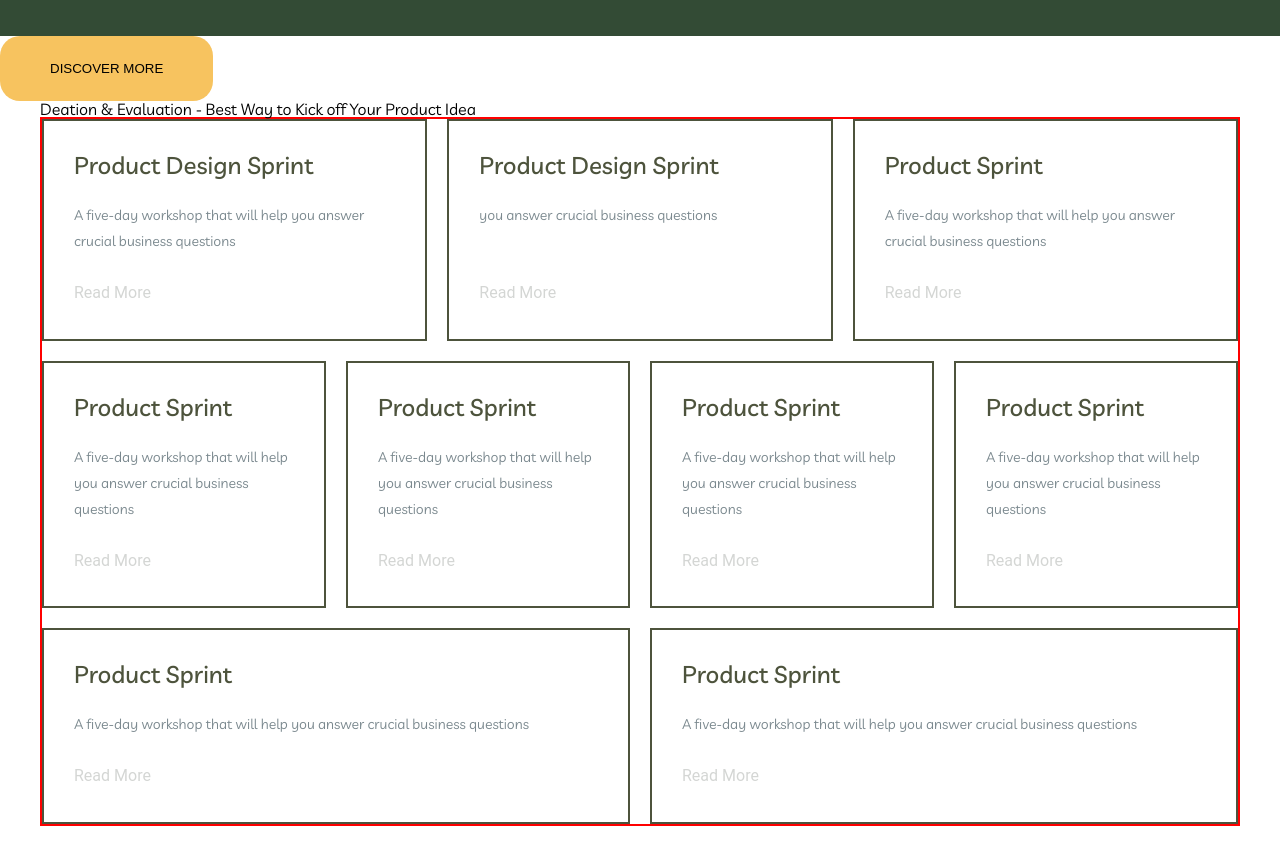
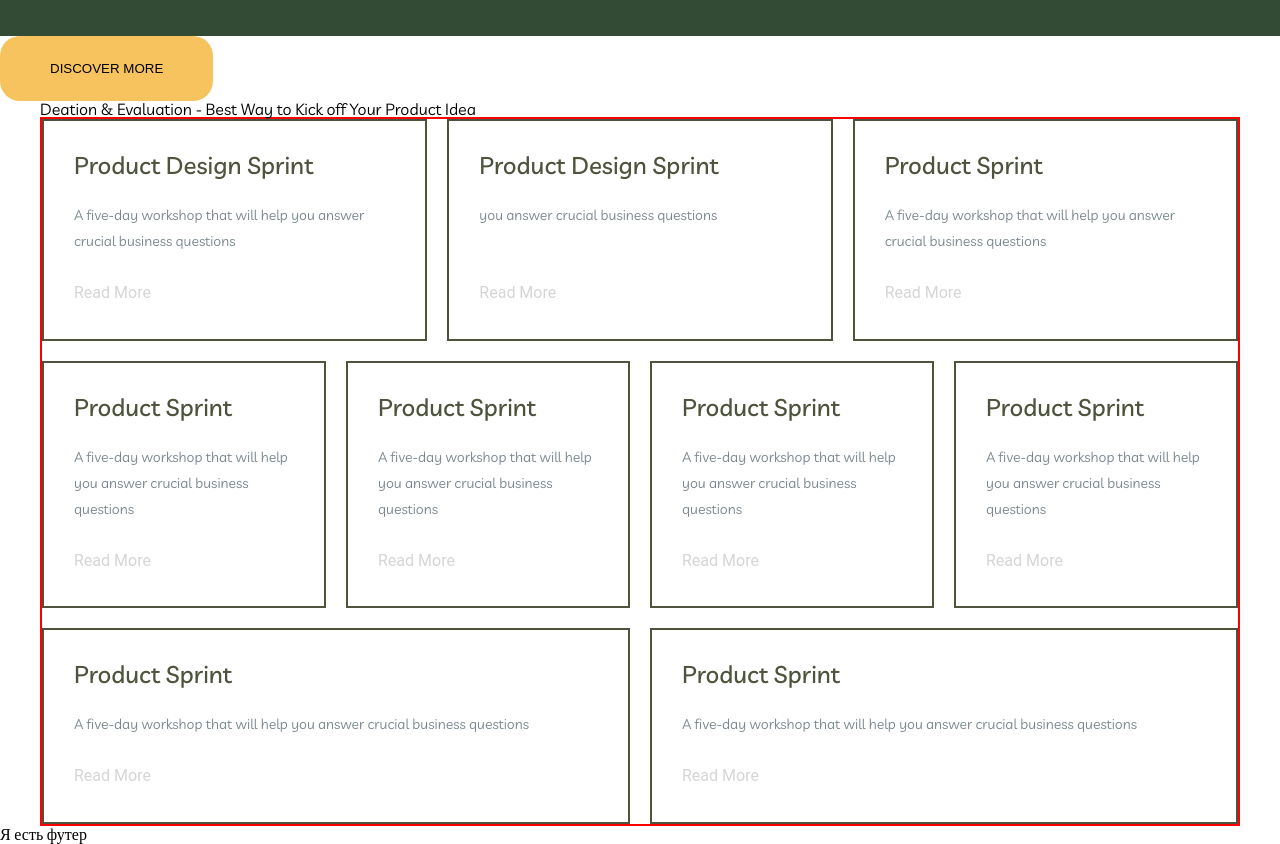
Before and after one commit to teacher-cheater/agro, a plain HTML site: page index.html in a window 1280 px wide. Shown: the part 76-920 px from the top of the page. Drawn offline with Linux system fonts and the light colour scheme.

Commit message:
add footer

```diff
--- a/index.html
+++ b/index.html
@@ -116,5 +116,8 @@
         </div>
       </section>
     </main>
+    <footer>
+      <h3>Я есть футер</h3>
+    </footer>
   </body>
 </html>
```
